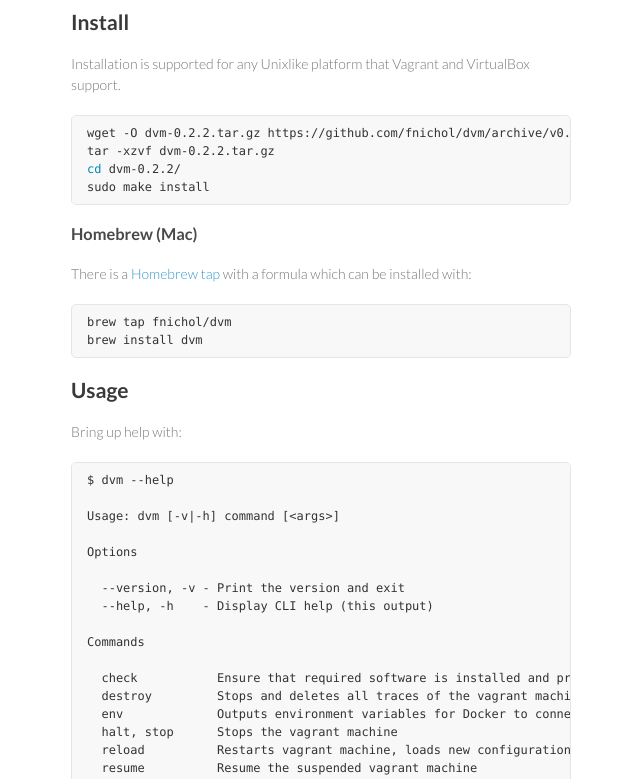
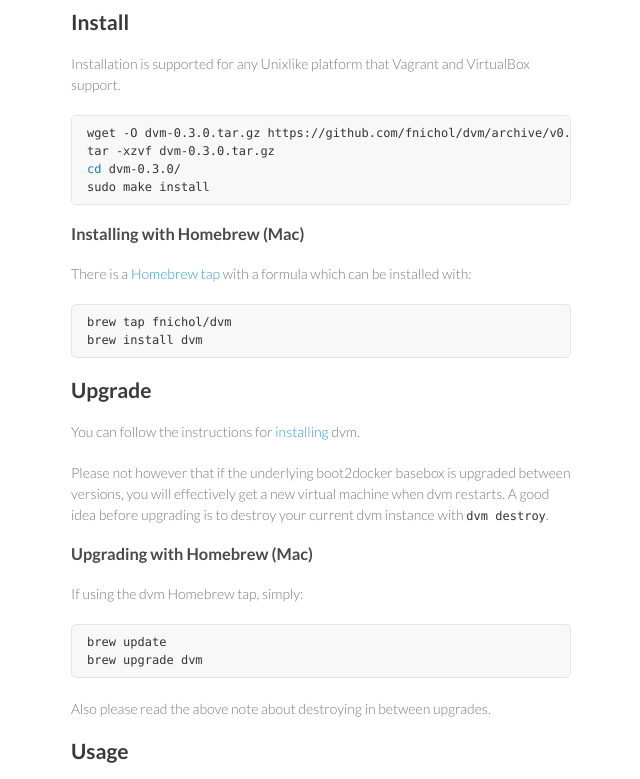
Before and after one commit to fnichol/dvm, a plain HTML site: page index.html in a window 1280 px wide. Shown: the part 729-1508 px from the top of the page, without its empty margins (499-1139 px from the left). Drawn offline with Linux system fonts and the light colour scheme.

```diff
--- a/index.html
+++ b/index.html
@@ -70,20 +70,38 @@ docker run ubuntu cat /etc/lsb-release
 
 <p>Installation is supported for any Unixlike platform that Vagrant and VirtualBox support.</p>
 
-<div class="highlight highlight-sh"><pre>wget -O dvm-0.2.2.tar.gz https://github.com/fnichol/dvm/archive/v0.2.2.tar.gz
-tar -xzvf dvm-0.2.2.tar.gz
-<span class="nb">cd </span>dvm-0.2.2/
+<div class="highlight highlight-sh"><pre>wget -O dvm-0.3.0.tar.gz https://github.com/fnichol/dvm/archive/v0.3.0.tar.gz
+tar -xzvf dvm-0.3.0.tar.gz
+<span class="nb">cd </span>dvm-0.3.0/
 sudo make install
 </pre></div>
 
 <h3>
-<a name="-homebrew-mac" class="anchor" href="#-homebrew-mac"><span class="octicon octicon-link"></span></a><a name="intsall-homebrew"></a> Homebrew (Mac)</h3>
+<a name="-installing-with-homebrew-mac" class="anchor" href="#-installing-with-homebrew-mac"><span class="octicon octicon-link"></span></a><a name="install-homebrew"></a> Installing with Homebrew (Mac)</h3>
 
 <p>There is a <a href="https://github.com/fnichol/homebrew-dvm">Homebrew tap</a> with a formula which can be installed with:</p>
 
 <div class="highlight highlight-sh"><pre>brew tap fnichol/dvm
 brew install dvm
 </pre></div>
+
+<h2>
+<a name="-upgrade" class="anchor" href="#-upgrade"><span class="octicon octicon-link"></span></a><a name="upgrade"></a> Upgrade</h2>
+
+<p>You can follow the instructions for <a href="#install">installing</a> dvm.</p>
+
+<p>Please not however that if the underlying boot2docker basebox is upgraded between versions, you will effectively get a new virtual machine when dvm restarts. A good idea before upgrading is to destroy your current dvm instance with <code>dvm destroy</code>.</p>
+
+<h3>
+<a name="-upgrading-with-homebrew-mac" class="anchor" href="#-upgrading-with-homebrew-mac"><span class="octicon octicon-link"></span></a><a name="upgrade-homebrew"></a> Upgrading with Homebrew (Mac)</h3>
+
+<p>If using the dvm Homebrew tap, simply:</p>
+
+<div class="highlight highlight-sh"><pre>brew update
+brew upgrade dvm
+</pre></div>
+
+<p>Also please read the above note about destroying in between upgrades.</p>
 
 <h2>
 <a name="-usage" class="anchor" href="#-usage"><span class="octicon octicon-link"></span></a><a name="usage"></a> Usage</h2>
@@ -213,9 +231,11 @@ docker@boot2docker:~$
 <li>
 <code>DOCKER_MEMORY</code>: <code>512</code> (in MB)</li>
 <li>
-<code>DOCKER_ARGS</code>: <code>-H unix:///var/run/docker.sock -H tcp://0.0.0.0:$DOCKER_PORT</code>
+<code>DOCKER_ARGS</code>: <code>-H unix:// -H tcp://</code>
 </li>
-</ul><h2>
+</ul><p>See <a href="https://github.com/fnichol/dvm/blob/master/dvm.conf">dvm.conf</a> for more details.</p>
+
+<h2>
 <a name="-development" class="anchor" href="#-development"><span class="octicon octicon-link"></span></a><a name="development"></a> Development</h2>
 
 <ul>
```
Also changed, not shown: params.json (+1 -1 lines).
